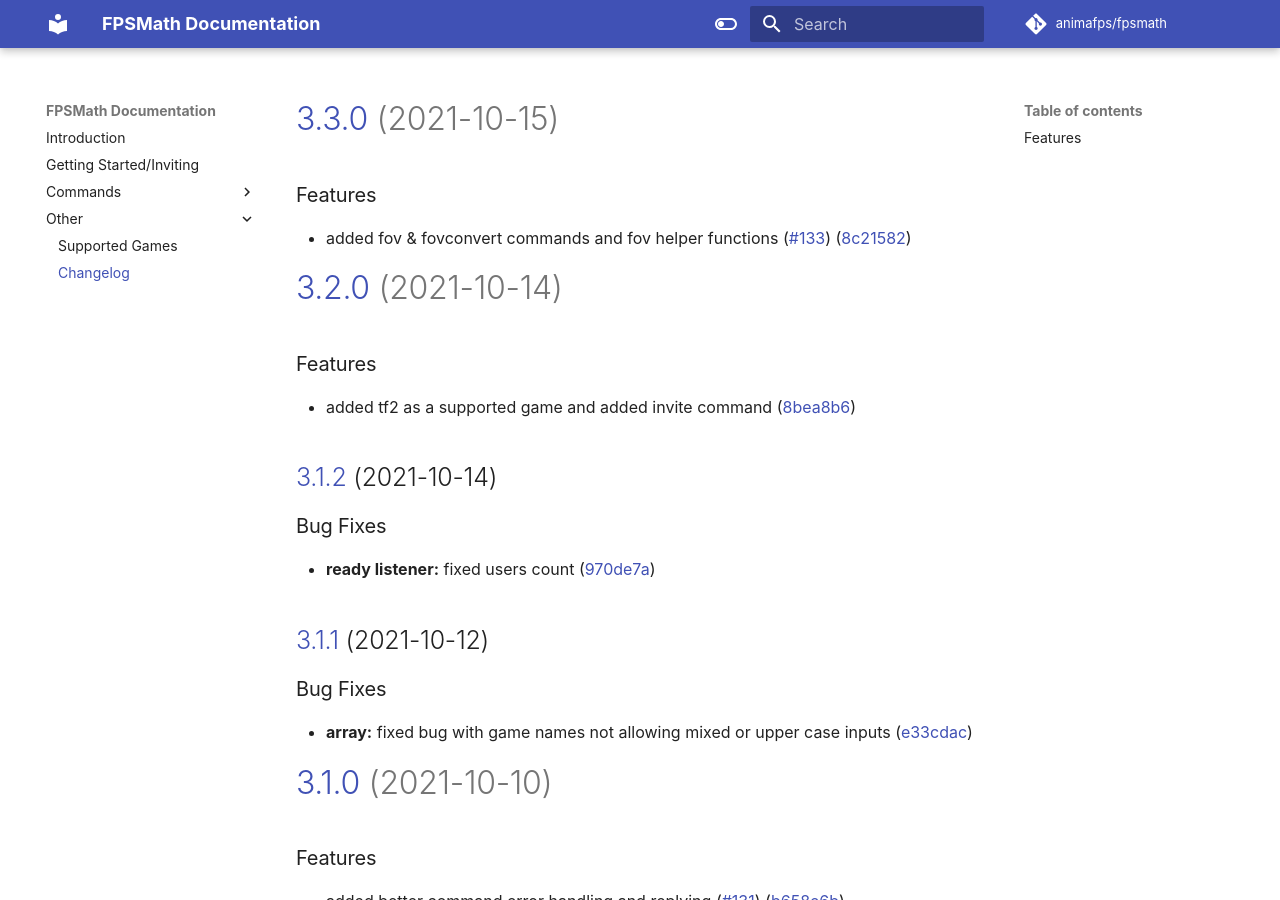
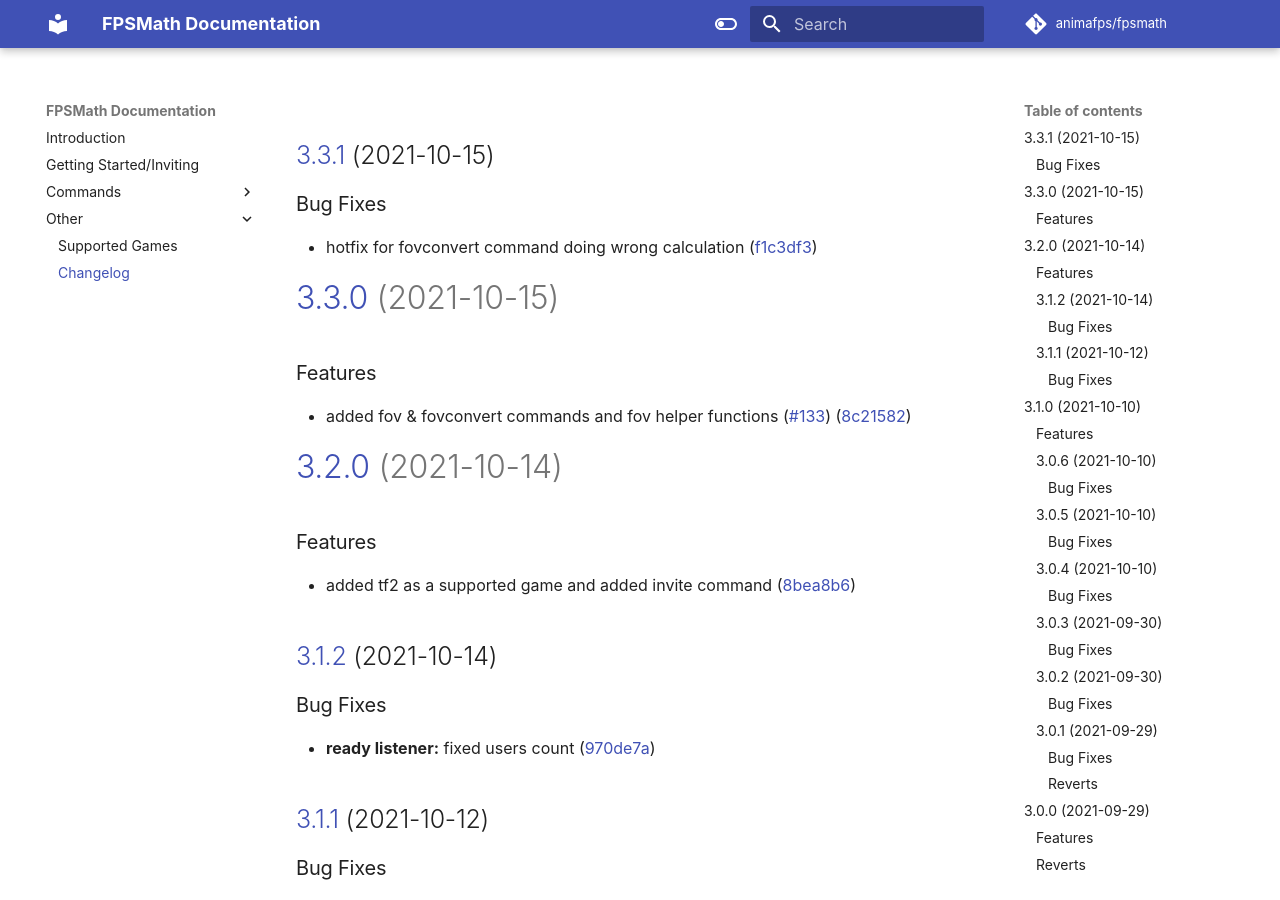
Before and after one commit to animafps/fpsmath, an MkDocs documentation site: the page built from docs/changelog.md, in a window 1280 px wide and 900 px high. Built offline with MkDocs 1.6.1 and Material for MkDocs 9.7.7, drawn with Linux system fonts in a browser that asks for light colours; comment, search, counter and statistics services are not loaded.

Commit message:
chore(release): 3.3.1
## [3.3.1](https://github.com/animafps/fpsmath/compare/v3.3.0...v3.3.1) (2021-10-15)

### Bug Fixes

* hotfix for fovconvert command doing wrong calculation ([f1c3df3](https://github.com/animafps/fpsmath/commit/f1c3df3766e7d74bdc67ed6c8974d9a670028726))

```diff
--- a/docs/changelog.md
+++ b/docs/changelog.md
@@ -1,3 +1,10 @@
+## [3.3.1](https://github.com/animafps/fpsmath/compare/v3.3.0...v3.3.1) (2021-10-15)
+
+
+### Bug Fixes
+
+* hotfix for fovconvert command doing wrong calculation ([f1c3df3](https://github.com/animafps/fpsmath/commit/f1c3df3766e7d74bdc67ed6c8974d9a670028726))
+
 # [3.3.0](https://github.com/animafps/fpsmath/compare/v3.2.0...v3.3.0) (2021-10-15)
 
 
--- a/package.json
+++ b/package.json
@@ -1,7 +1,7 @@
 {
 	"name": "fpsmath",
 	"private": true,
-	"version": "3.3.0",
+	"version": "3.3.1",
 	"homepage": "https://fpsmath.animafps.xyz",
 	"license": "AGPL-3.0-or-later",
 	"main": "dist/index.js",
```
